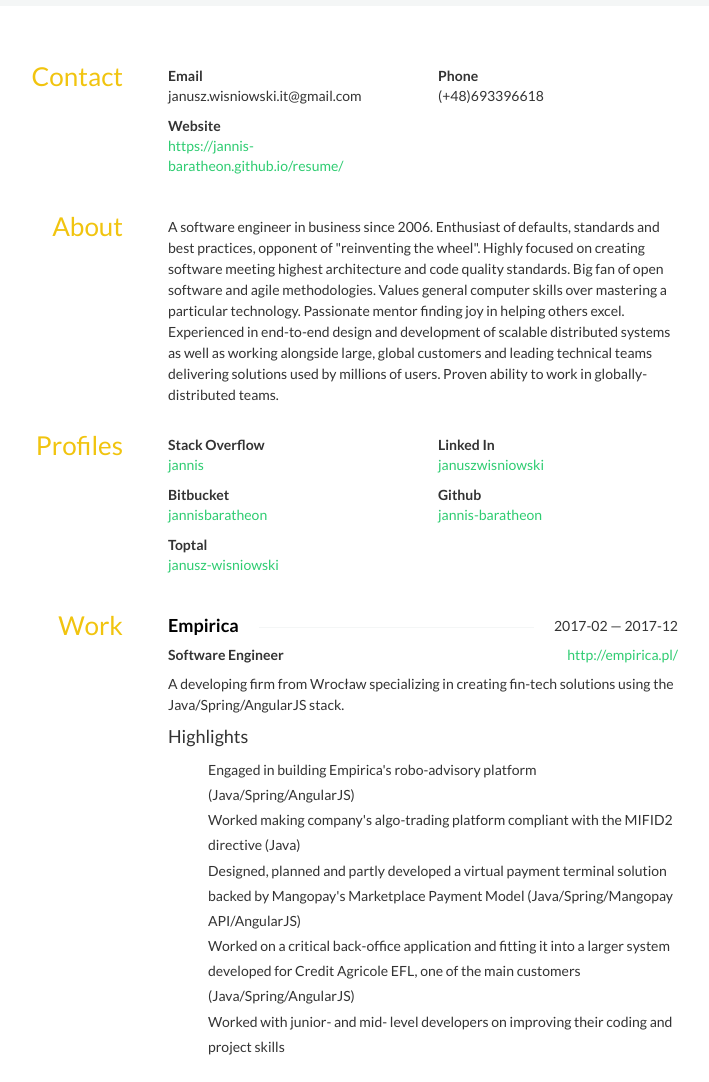
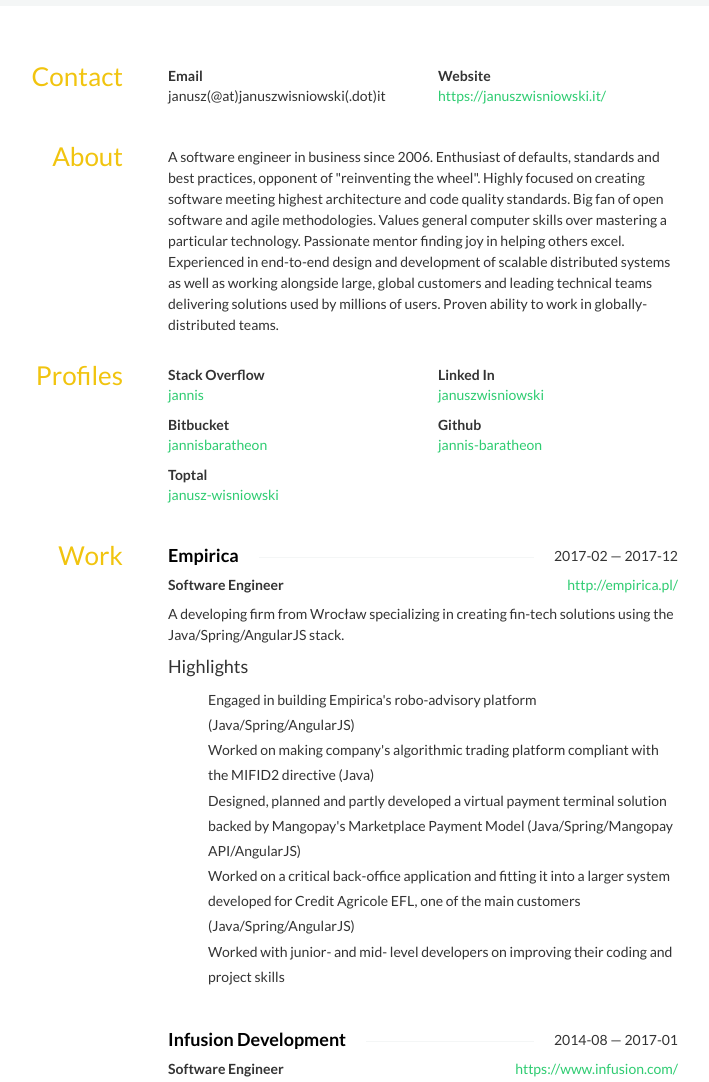
Before and after one commit to jannis-baratheon/resume, a website: page docs/resume.html in a window 1280 px wide. Shown: the part 180-1262 px from the top of the page, without its empty margins (307-1016 px from the left). Drawn offline with nearby package versions, Linux system fonts and the light colour scheme; some icons are missing.

Commit message:
Working on the landing page

```diff
--- a/docs/resume.html
+++ b/docs/resume.html
@@ -213,15 +213,11 @@
                     <div class="row">
                         <div class="col-sm-6">	<strong>Email</strong>
 
-                            <div class="email">janusz.wisniowski.it@gmail.com</div>
-                        </div>
-                        <div class="col-sm-6">	<strong>Phone</strong>
-
-                            <div class="phone">(+48)693396618</div>
+                            <div class="email">janusz(@at)januszwisniowski(.dot)it</div>
                         </div>
                         <div class="col-sm-6">	<strong>Website</strong>
 
-                            <div class="website">	<a href="https://jannis-baratheon.github.io/resume/">https://jannis-baratheon.github.io/resume/</a>
+                            <div class="website">	<a href="https://januszwisniowski.it/">https://januszwisniowski.it/</a>
 
                             </div>
                         </div>
@@ -334,8 +330,8 @@
                             <ul class="highlights">
                                 <li class="bullet">Engaged in building Empirica&#x27;s robo-advisory platform (Java/Spring/AngularJS)</li>
                                 <li
-                                class="bullet">Worked making company&#x27;s algo-trading platform compliant with the
-                                    MIFID2 directive (Java)</li>
+                                class="bullet">Worked on making company&#x27;s algorithmic trading platform compliant
+                                    with the MIFID2 directive (Java)</li>
                                     <li class="bullet">Designed, planned and partly developed a virtual payment terminal solution
                                         backed by Mangopay&#x27;s Marketplace Payment Model (Java/Spring/Mangopay
                                         API/AngularJS)</li>
```
Also changed, not shown: docs/index.html (+3 -7 lines), src/resume.json (+3 -4 lines), 1 other file.
